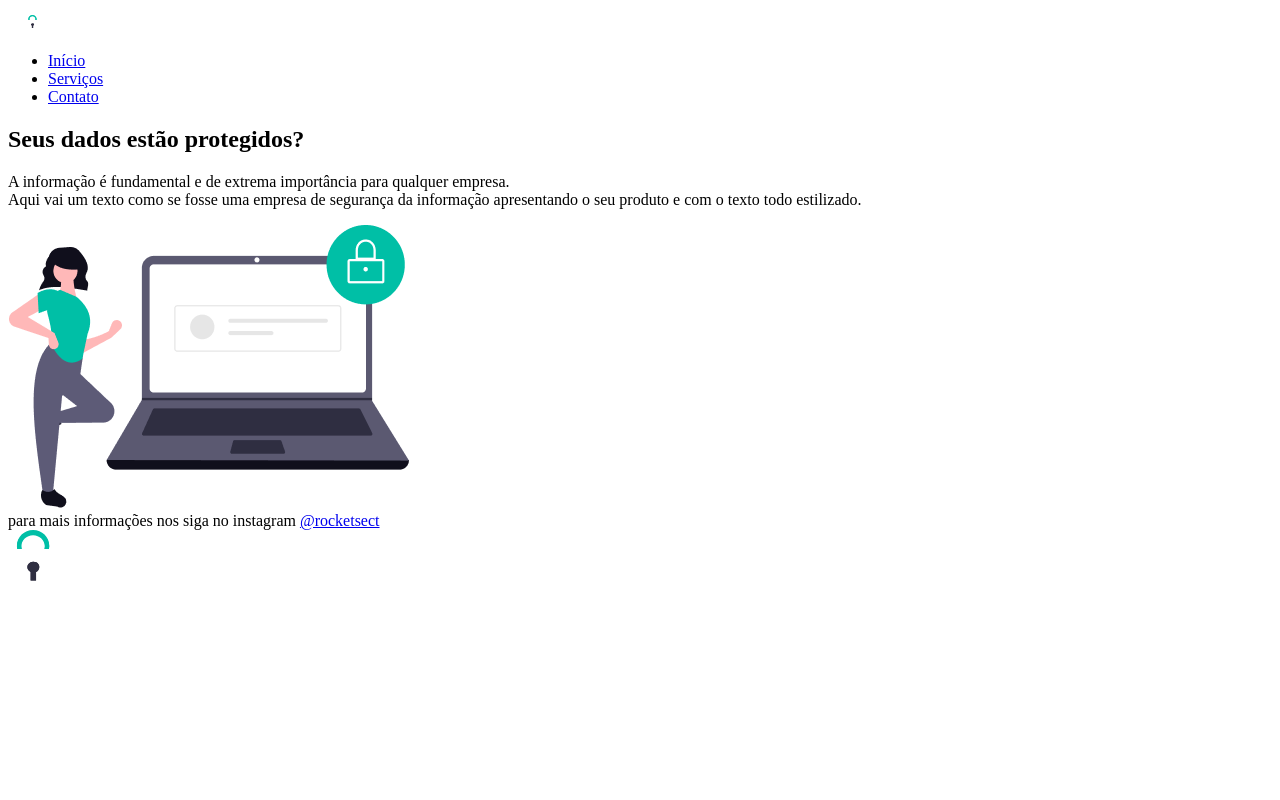
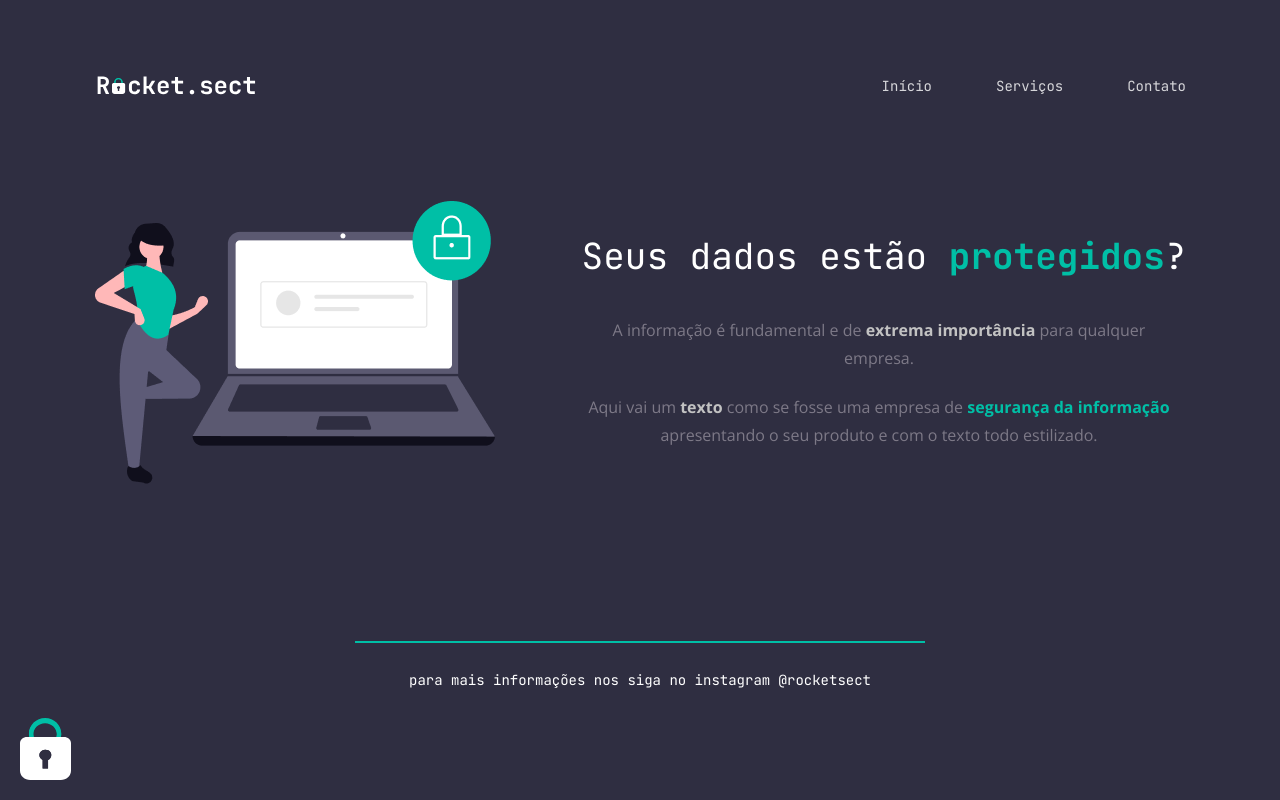
Before and after one commit to isamallow/rocket.sect, a plain HTML site: page index.html in a window 1280 px wide. Drawn offline with nearby package versions, Linux system fonts and the light colour scheme.

Commit message:
Estilização com CSS e melhorias

```diff
--- a/index.html
+++ b/index.html
@@ -2,15 +2,17 @@
 <html lang="pt-br">
 
 <head>
-  <link rel="preconnect" href="https://fonts.googleapis.com">
-  <link rel="preconnect" href="https://fonts.gstatic.com" crossorigin>
-  <meta charset="UTF-8">
-  <meta http-equiv="X-UA-Compatible" content="IE=edge">
-  <meta name="viewport" content="width=device-width, initial-scale=1.0">
+  <link rel="preconnect" href="https://fonts.googleapis.com" />
+  <link rel="preconnect" href="https://fonts.gstatic.com" crossorigin />
+  <meta charset="UTF-8" />
+  <meta http-equiv="X-UA-Compatible" content="IE=edge" />
+  <meta name="viewport" content="width=device-width, initial-scale=1.0" />
   <title>Rocket.sect</title>
+  <link rel="shortcut icon" href="images/favicon.ico" type="image/x-icon" />
   <link
     href="https://fonts.googleapis.com/css2?family=JetBrains+Mono:wght@400;700&family=Open+Sans:wght@400;700&display=swap"
-    rel="stylesheet">
+    rel="stylesheet" />
+    <link rel="stylesheet" href="styles/style.css" />
 </head>
 
 <body>
@@ -28,25 +30,28 @@
     </nav>
 
     <main>
+      <img src="images/img1.png" alt="Mulher com camiseta verde e calça cinza ao lado de um notebook com um cadeado no canto superior direito.">
       <section>
-        <h1>Seus dados estão protegidos?</h1>
+        <h1>Seus dados estão <span class="green">protegidos</span>?</h1>
 
         <p>
-          A informação é fundamental e de extrema importância para qualquer empresa. <br />
-          Aqui vai um texto como se fosse uma empresa de segurança da informação apresentando o seu produto e com o texto todo estilizado.
+          A informação é fundamental e de <strong class="white">extrema importância</strong> para qualquer empresa.
+        </p>
+        <br />
+        <p>
+          Aqui vai um <strong class="white">texto</strong> como se fosse uma empresa de <span class="green">segurança da informação</span> apresentando o seu produto e com o texto todo estilizado.
         </p>
       </section>
-
-      <img src="images/img1.png" alt="Mulher com camiseta verde e calça cinza ao lado de um notebook com um cadeado no canto superior direito.">
     </main>
 
+    <div class="line"></div>
+
     <footer>
-      <div class="line"></div>
-      para mais informações nos siga no instagram <a href="https://instagram.com/rocketseat" target="_blank">@rocketsect</a>
+      para mais informações nos siga no instagram <a href="https://instagram.com/rocketsect" target="_blank">@rocketsect</a>
     </footer>
   </div>
 
-  <img src="images/padlock.svg" alt="Desenho de um cadeado.">
+  <img id="padlock" src="images/padlock.svg" alt="Desenho de um cadeado.">
 </body>
 
 </html>
--- /dev/null
+++ b/styles/style.css
@@ -0,0 +1,106 @@
+* {
+  margin: 0;
+  padding: 0;
+}
+
+body {
+  font-family: 'JetBrains Mono', monospace;
+  background: #2F2E41;
+  color: #fff;
+  min-height: 100vh;
+}
+
+.page {
+  margin: auto;
+  width: 1092px;
+  padding-top: 71px;
+}
+
+nav {
+  display: flex;
+  justify-content: space-between;
+  align-items: center;
+  margin-bottom: 101px;
+}
+
+ul {
+  display: flex;
+  gap: 64px;
+  align-items: center;
+  font-size: 14px;
+  line-height: 28px;
+  list-style: none;
+}
+
+a {
+  color: #fff;
+  text-decoration: none;
+}
+
+ul li  a {
+  opacity: 0.8;
+}
+
+ul li a:hover {
+  font-weight: bold;
+  opacity: 1;
+}
+
+main {
+  display: flex;
+  align-items: center;
+  justify-content: space-between;
+  gap: 82px;
+  margin: 100px 0 157px;
+}
+
+section {
+  text-align: center;
+}
+
+section p {
+  font-family: 'Open Sans', sans-serif;
+  color: #7D7987;
+  font-size: 16px;
+  line-height: 28px;
+  font-weight: normal;
+  width: 604px;
+}
+
+h1 {
+  font-size: 36px;
+  line-height: 40px;
+  font-weight: normal;
+  margin-bottom: 40px;
+  width: 614px;
+}
+
+.green {
+  font-weight: bold;
+  color: #00BFA6;;
+}
+
+.white {
+  color: #C2C2C2;
+}
+
+.line {
+width: 568px;
+height: 0;
+margin: 0 auto 8px;
+border: 1px solid #00BFA6;
+}
+
+footer {
+  font-size: 14px;
+  line-height: 28px;
+  margin-top: 23px;
+  text-align: center;
+}
+
+#padlock {
+  position: fixed;
+  margin: 20px 20px;
+  bottom: 0px;
+  left: 0px;
+}
```
Also changed, not shown: images/favicon.ico (added).
